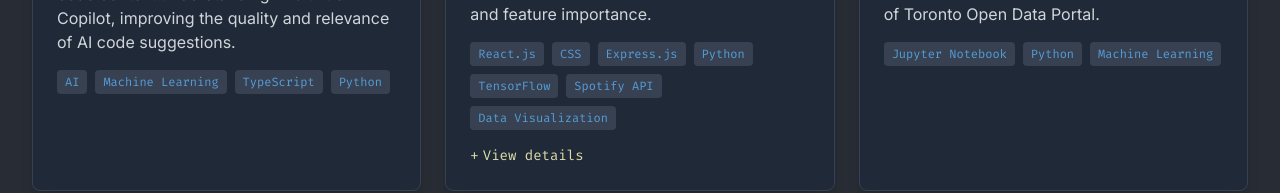
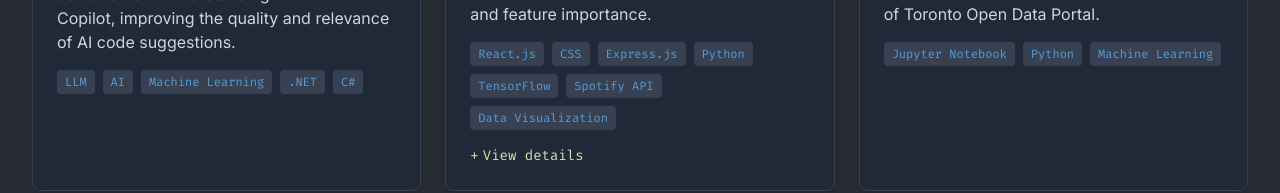
Before and after one commit to mohaimenhasan/mohaimenkhan-website, a Next.js app: page /portfolio/projects in a window 1280 px wide. Shown: the part 540-733 px from the top of the page. Built offline with nearby package versions, Linux system fonts and the light colour scheme.

Commit message:
feat: add .NET and C# to skills and project tags

```diff
--- a/pages/index.js
+++ b/pages/index.js
@@ -10,6 +10,7 @@ const codeSnippet = `// Welcome to my portfolio
 import { Mohaimen } from 'portfolio';
 
 const skills = [
+  '.NET', 'C#', 'ASP.NET', 'MVC', 'Web API',
   'Node.js', 'React', 'Next.js',
   'TypeScript', 'Node.js', 'Python',
   'Azure', 'AWS', 'LLM', 'Machine Learning',
--- a/pages/projects.js
+++ b/pages/projects.js
@@ -6,7 +6,7 @@ const projects = [
   {
     title: "GitHub Copilot Context Enhancement",
     description: "Developed AI-powered solutions to enhance code context understanding in GitHub Copilot, improving the quality and relevance of AI code suggestions.",
-    tags: ["AI", "Machine Learning", "TypeScript", "Python"],
+    tags: ["LLM", "AI", "Machine Learning", ".NET", "C#"],
     githubUrl: null, // Proprietary
     liveUrl: null,
     codeSnippet: null
```
